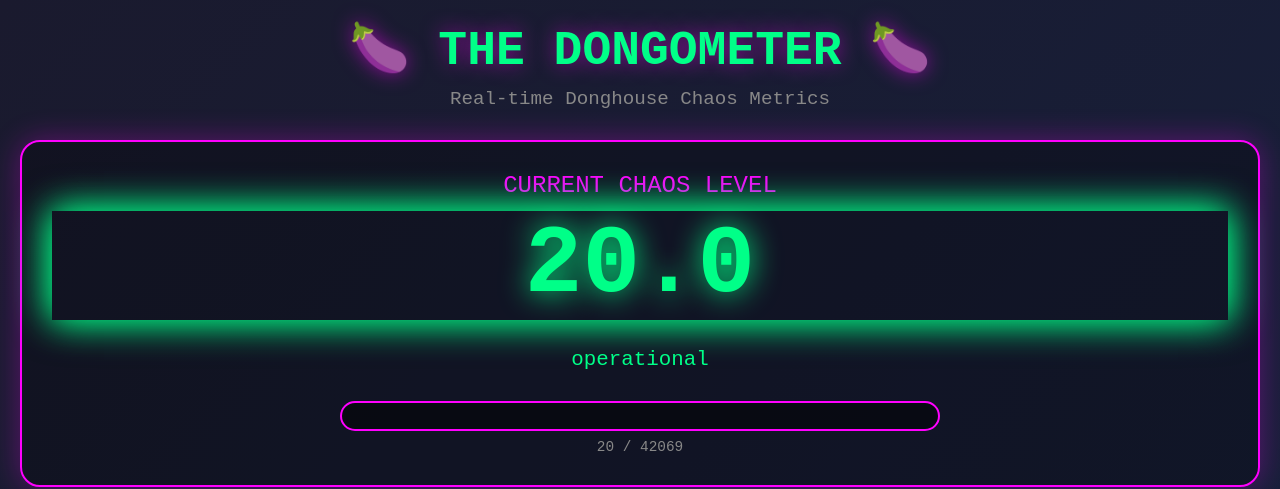
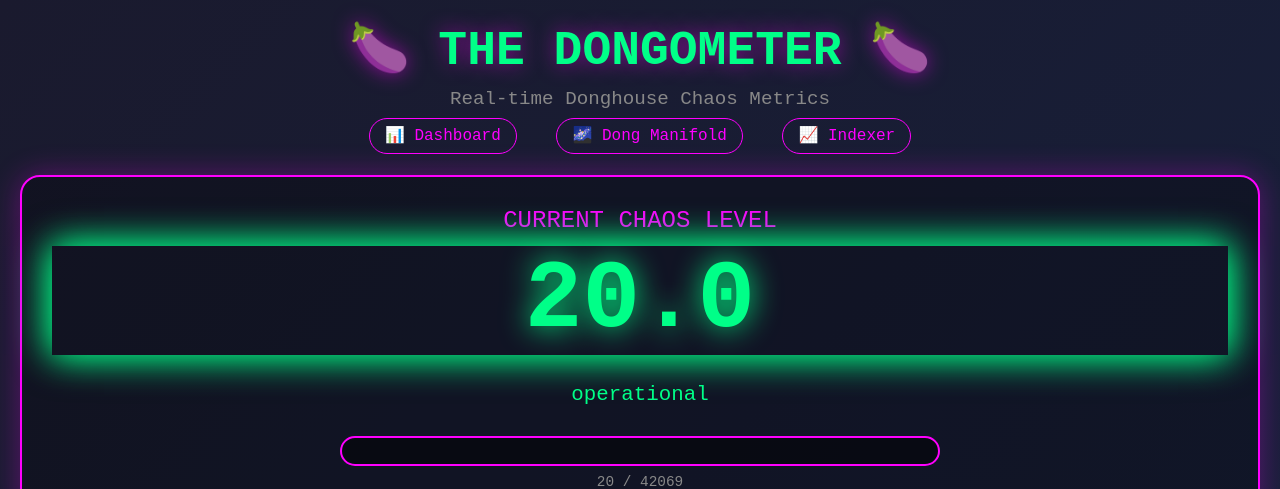
Before and after one commit to cyberscoob/dongometer, a Flask app: page / in a window 1280 px wide. Shown: the top 489 px of the page. Run offline with Flask 3, Linux system fonts and the light colour scheme.

Commit message:
Add navigation links to manifold and indexer on homepage

```diff
--- a/templates/dashboard.html
+++ b/templates/dashboard.html
@@ -33,6 +33,26 @@
         .header .subtitle {
             color: #888;
             font-size: 1.2em;
+        }
+
+        .nav-links {
+            margin-top: 15px;
+        }
+
+        .nav-links a {
+            color: #ff00ff;
+            text-decoration: none;
+            margin: 0 15px;
+            padding: 8px 15px;
+            border: 1px solid #ff00ff;
+            border-radius: 20px;
+            transition: all 0.3s ease;
+        }
+
+        .nav-links a:hover {
+            background: #ff00ff;
+            color: #fff;
+            box-shadow: 0 0 20px rgba(255, 0, 255, 0.5);
         }
 
         .chaos-meter {
@@ -464,6 +484,11 @@
     <div class="header">
         <h1>🍆 THE DONGOMETER 🍆</h1>
         <p class="subtitle">Real-time Donghouse Chaos Metrics</p>
+        <div class="nav-links">
+            <a href="/">📊 Dashboard</a>
+            <a href="/manifold">🌌 Dong Manifold</a>
+            <a href="/indexer">📈 Indexer</a>
+        </div>
     </div>
 
     <div class="chaos-meter">
```
